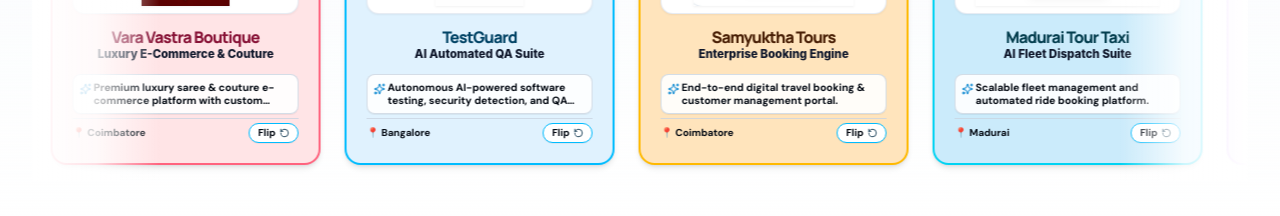
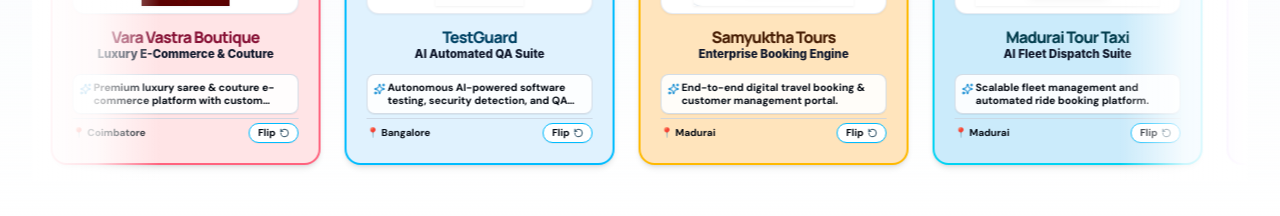
Before and after one commit to SuvithCTI/ctiwebsite, a React (Vite) app: page / in a window 1280 px wide. Shown: the part 2500-2716 px from the top of the page. Built offline with nearby package versions, Linux system fonts and the light colour scheme; a web font is replaced by a local one.

Commit message:
Second push with latest updates

```diff
--- a/src/components/home/ClientsSection.jsx
+++ b/src/components/home/ClientsSection.jsx
@@ -18,7 +18,7 @@ export const ClientsSection = () => {
       industry: 'TRAVEL',
       metricPill: '+140% Bookings',
       impactMetric: '⚡ 12,000+ Monthly Bookings',
-      location: 'Coimbatore',
+      location: 'Madurai',
       logo: '/clients/samyuktha.png',
       screenshot: '/clients/preview-samyuktha.png',
       description: 'End-to-end digital travel booking & customer management portal.',
@@ -126,7 +126,7 @@ export const ClientsSection = () => {
       industry: 'MEDIA',
       metricPill: '5x Faster Video',
       impactMetric: '⚡ 500GB+ Daily Transcoding',
-      location: 'Bangalore',
+      location: 'Madurai',
       logo: '/clients/amf-studio.png',
       screenshot: '/clients/preview-amf-studio.png',
       description: 'Enterprise video production workflows & cloud proofing.',
```
